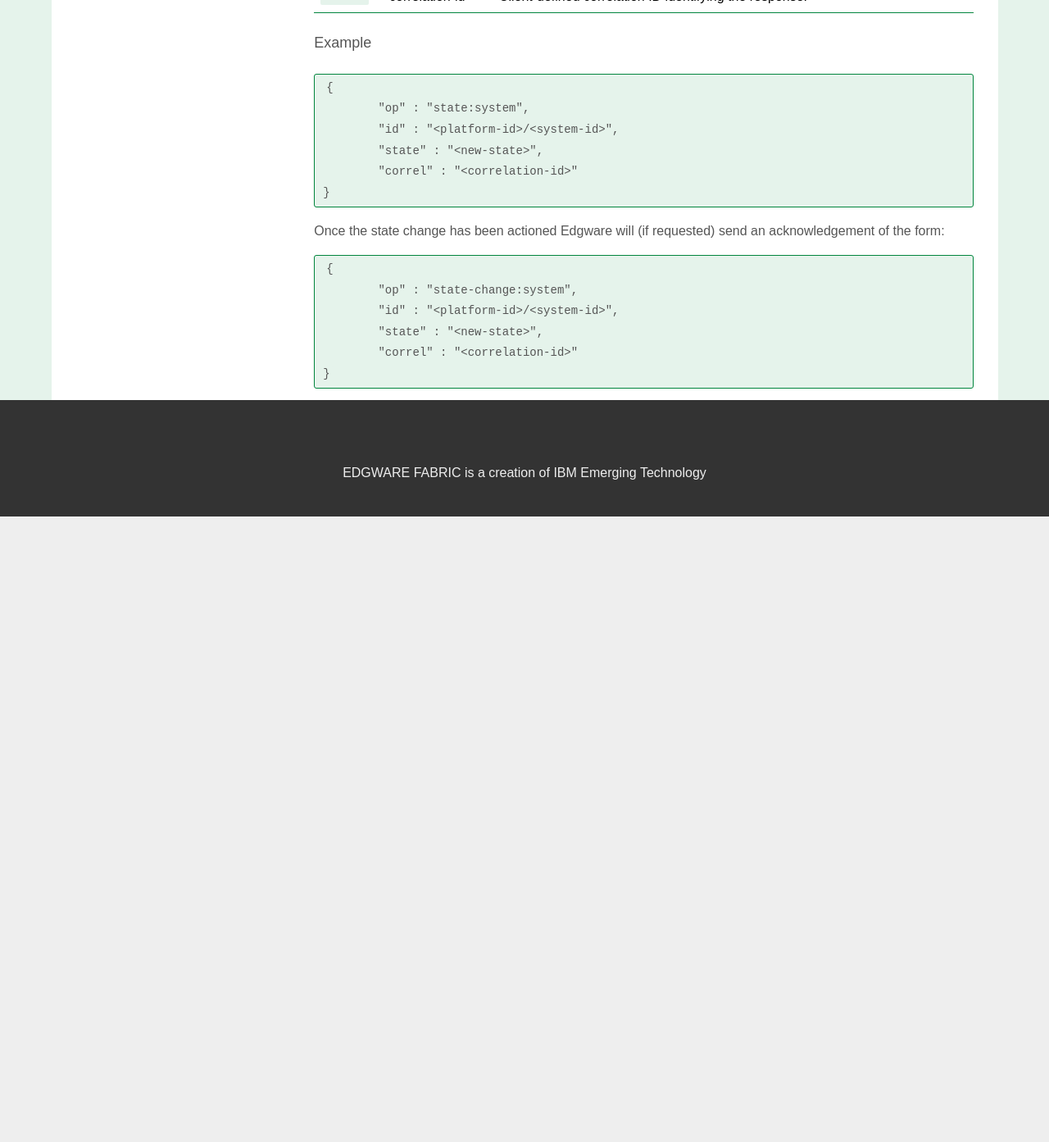
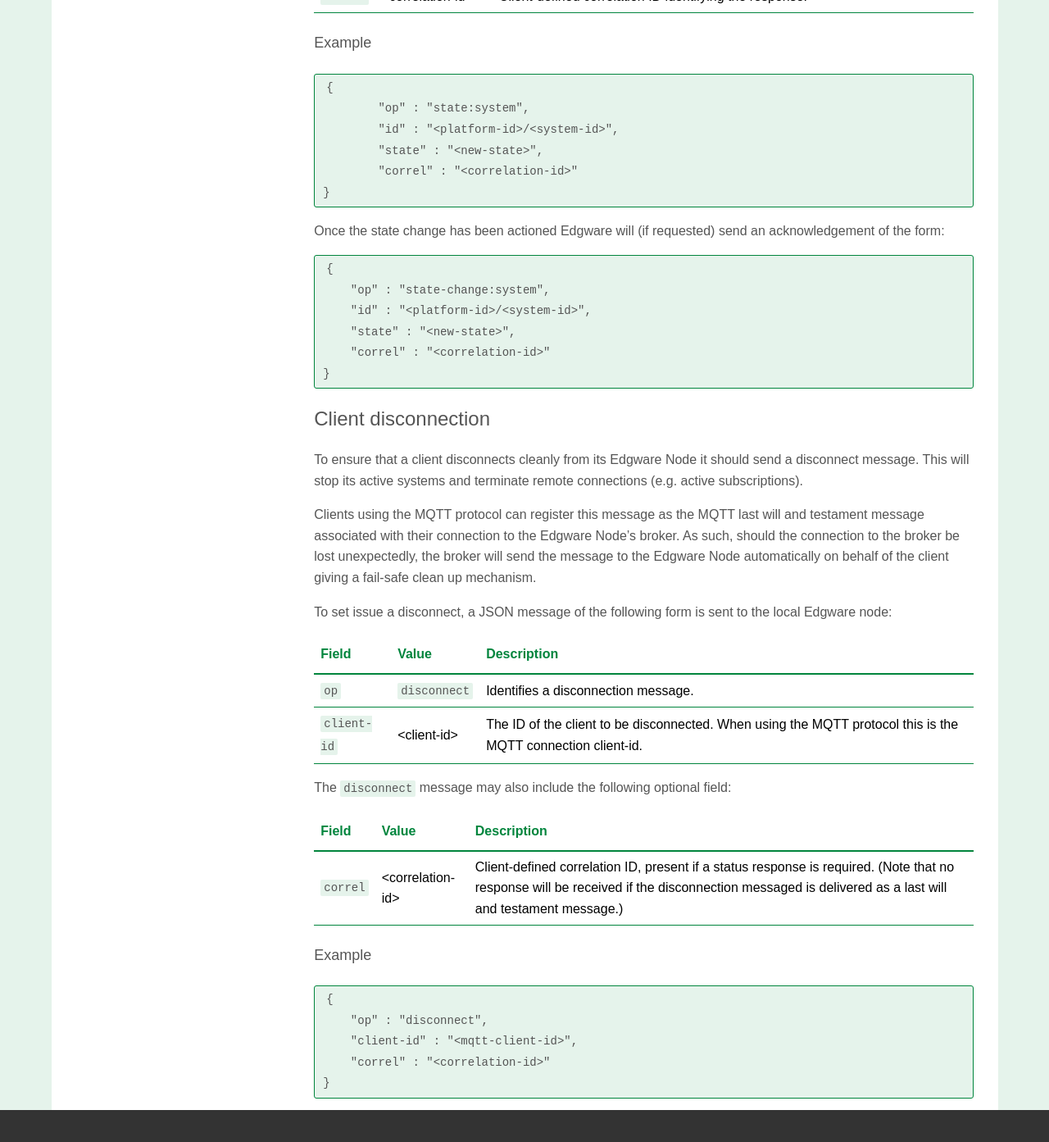
Before and after one commit to edgware/edgware.github.io, a Jekyll site: the page built from docs/reference/sys_and_serv/sys_lifecycle.md, in a window 1280 px wide and 1400 px high, scrolled down 1352 px. Shown: the top 1393 px of the window at 82% size. Built offline with Jekyll 4.4.1, drawn with Linux system fonts in a browser that asks for light colours; nearby versions of some CDN libraries; some web fonts are replaced; before the commit the page ends 1982 px from its top, so only the background shows below that.

Commit message:
Update sys_lifecycle.md
Added a description of the "disconnect" message that clients can send to cleanly terminate their connection to a Node.

```diff
--- a/docs/reference/sys_and_serv/sys_lifecycle.md
+++ b/docs/reference/sys_and_serv/sys_lifecycle.md
@@ -36,7 +36,7 @@ If a correlation ID has been provided then Edgware will respond with a message i
 | `state`  | \<new-state>          | The new state of the system, one of `running`, indicting that each of the system's subscriptions has been initialised and it will begin to receive messages, or `stopped`, indicating that each of the system's subscriptions has been terminated and it will no longer receive messages. |
 | `correl` | \<correlation-id>     |  Client-defined correlation ID identifying the response. |
 
-####Example
+#### Example
 
     {
     	"op" : "state:system",
@@ -47,9 +47,36 @@ If a correlation ID has been provided then Edgware will respond with a message i
 
 Once the state change has been actioned Edgware will (if requested) send an acknowledgement of the form:
 
-	{
-		"op" : "state-change:system",
-		"id" : "<platform-id>/<system-id>",
-		"state" : "<new-state>",
-		"correl" : "<correlation-id>"
-	}
+    {
+        "op" : "state-change:system",
+        "id" : "<platform-id>/<system-id>",
+        "state" : "<new-state>",
+        "correl" : "<correlation-id>"
+    }
+
+### Client disconnection
+
+To ensure that a client disconnects cleanly from its Edgware Node it should send a disconnect message. This will stop its active systems and terminate remote connections (e.g. active subscriptions).
+
+Clients using the MQTT protocol can register this message as the MQTT last will and testament message associated with their connection to the Edgware Node's broker. As such, should the connection to the broker be lost unexpectedly, the broker will send the message to the Edgware Node automatically on behalf of the client giving a fail-safe clean up mechanism.
+
+To set issue a disconnect, a JSON message of the following form is sent to the local Edgware node:
+
+| Field       | Value        | Description |
+| ----------- | ------------ | ----------- |
+| `op`        | `disconnect` | Identifies a disconnection message. |
+| `client-id` | \<client-id> | The ID of the client to be disconnected. When using the MQTT protocol this is the MQTT connection client-id. |
+
+The `disconnect` message may also include the following optional field:
+
+| Field    | Value             | Description |
+| -------- | ----------------- | ----------- |
+| `correl` | \<correlation-id> | Client-defined correlation ID, present if a status response is required. (Note that no response will be received if the disconnection messaged is delivered as a last will and testament message.) |
+
+####Example
+
+    {
+        "op" : "disconnect",
+        "client-id" : "<mqtt-client-id>",
+        "correl" : "<correlation-id>"
+    }
```
